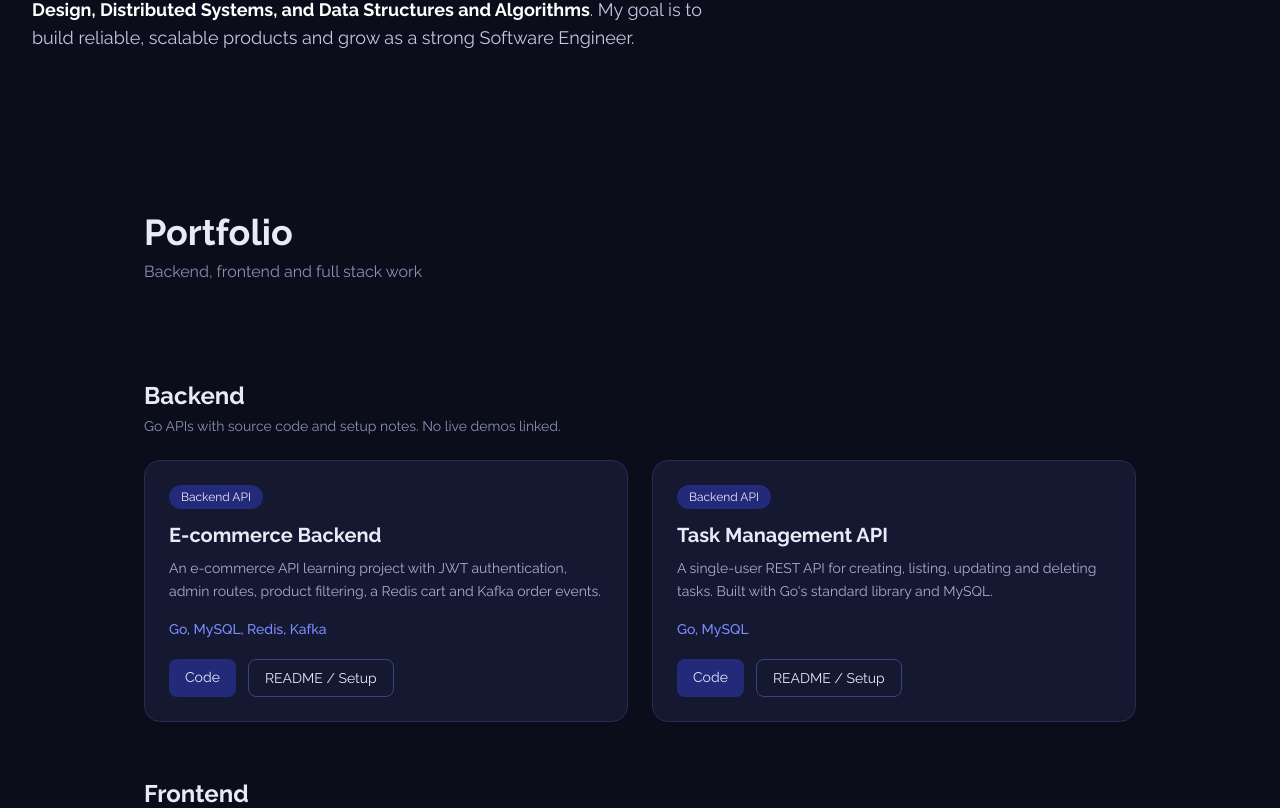
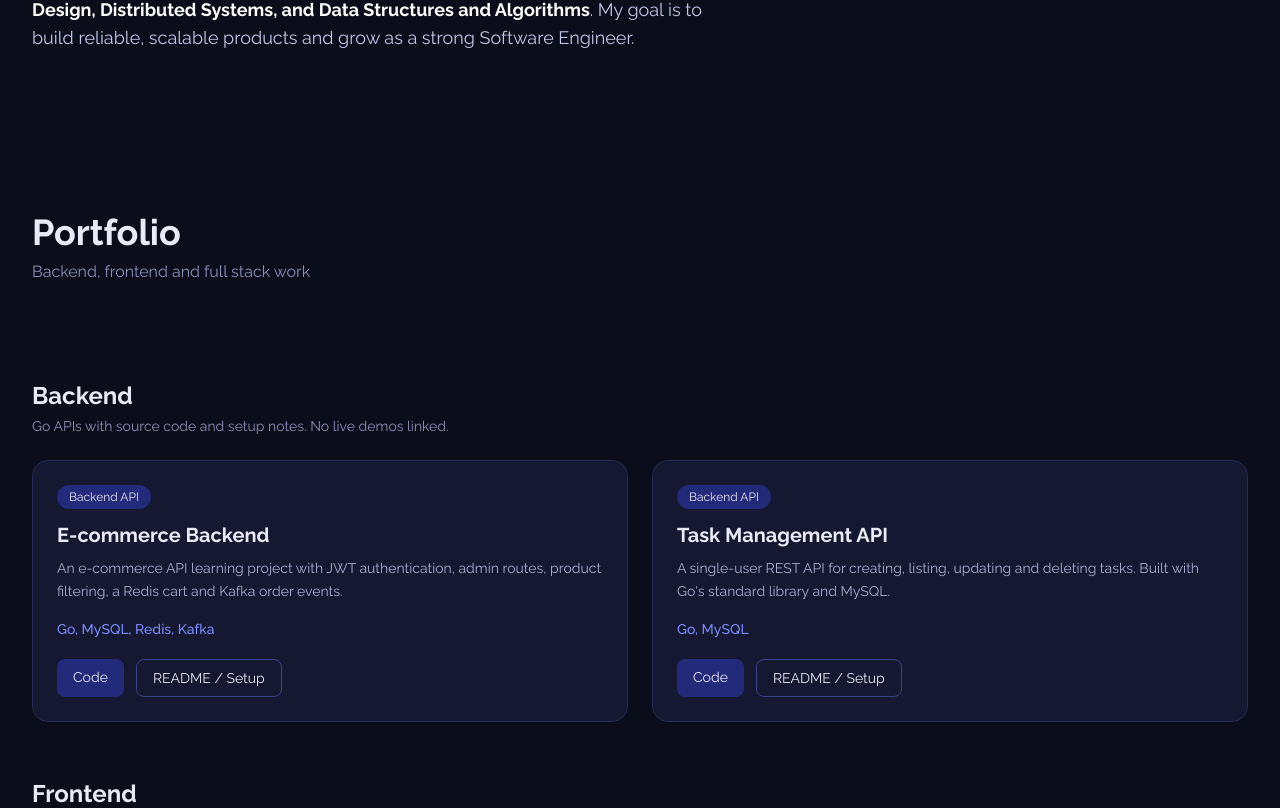
Before and after one commit to Aalia98/Portfolio, a React (Vite) app: page / in a window 1280 px wide. Shown: the part 1592-2400 px from the top of the page. Built offline with nearby package versions, Linux system fonts and the light colour scheme; no server answers.

Commit message:
Portfolio: wider desktop content

```diff
--- a/src/components/Portfolio.jsx
+++ b/src/components/Portfolio.jsx
@@ -76,7 +76,7 @@ const Portfolio = () => {
 
   return (
     <div name="portfolio" className="min-h-screen w-full bg-[#0b0d1a] text-[#e8eaf6]">
-      <div className="mx-auto max-w-screen-lg px-6 py-20 sm:px-8 md:px-4">
+      <div className="mx-auto max-w-screen-xl px-6 py-20 sm:px-8">
         <div className="pb-10">
           <h2 className="text-3xl font-bold sm:text-4xl">Portfolio</h2>
           <p className="mt-2 text-[#8a90b8]">Backend, frontend and full stack work</p>
```
